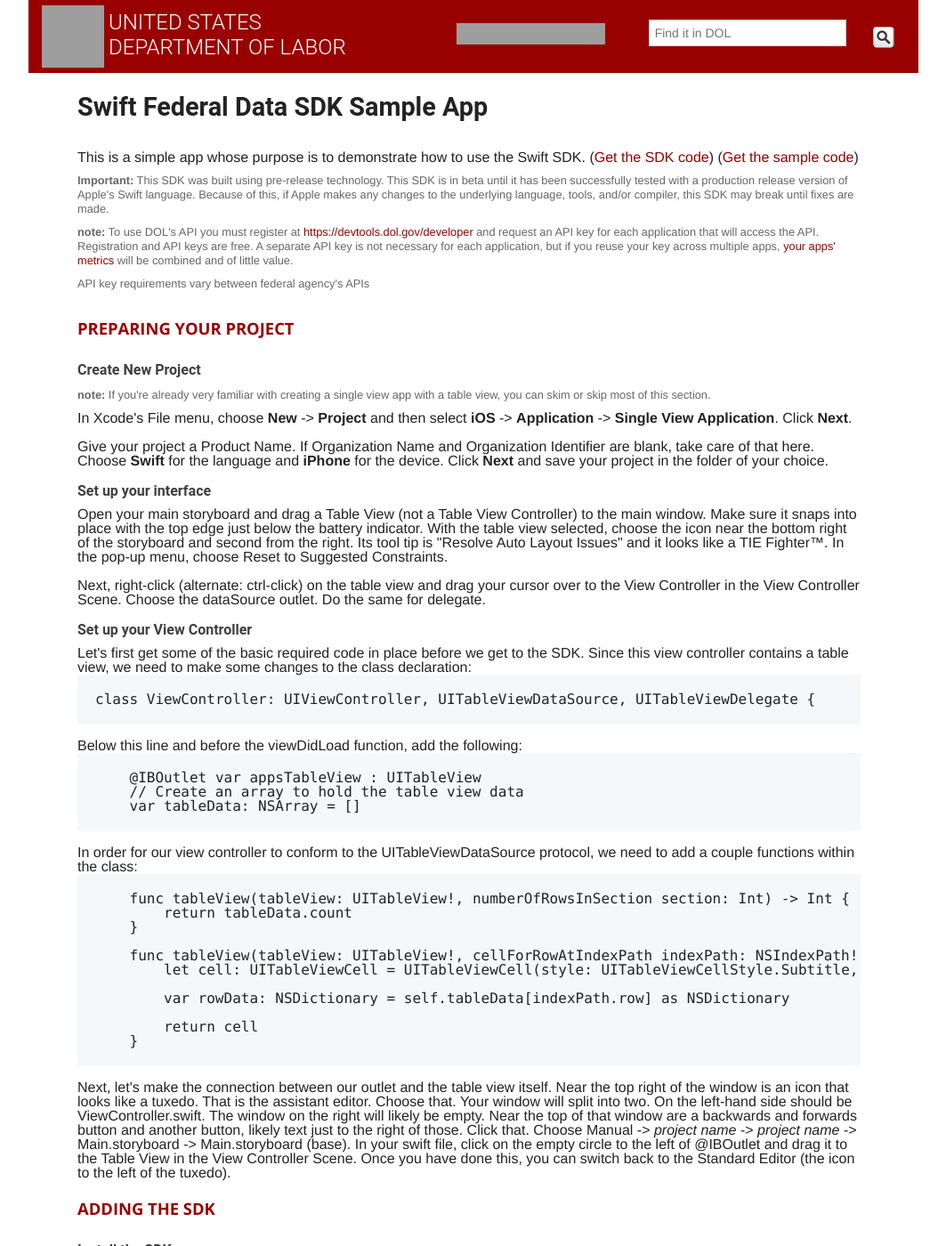
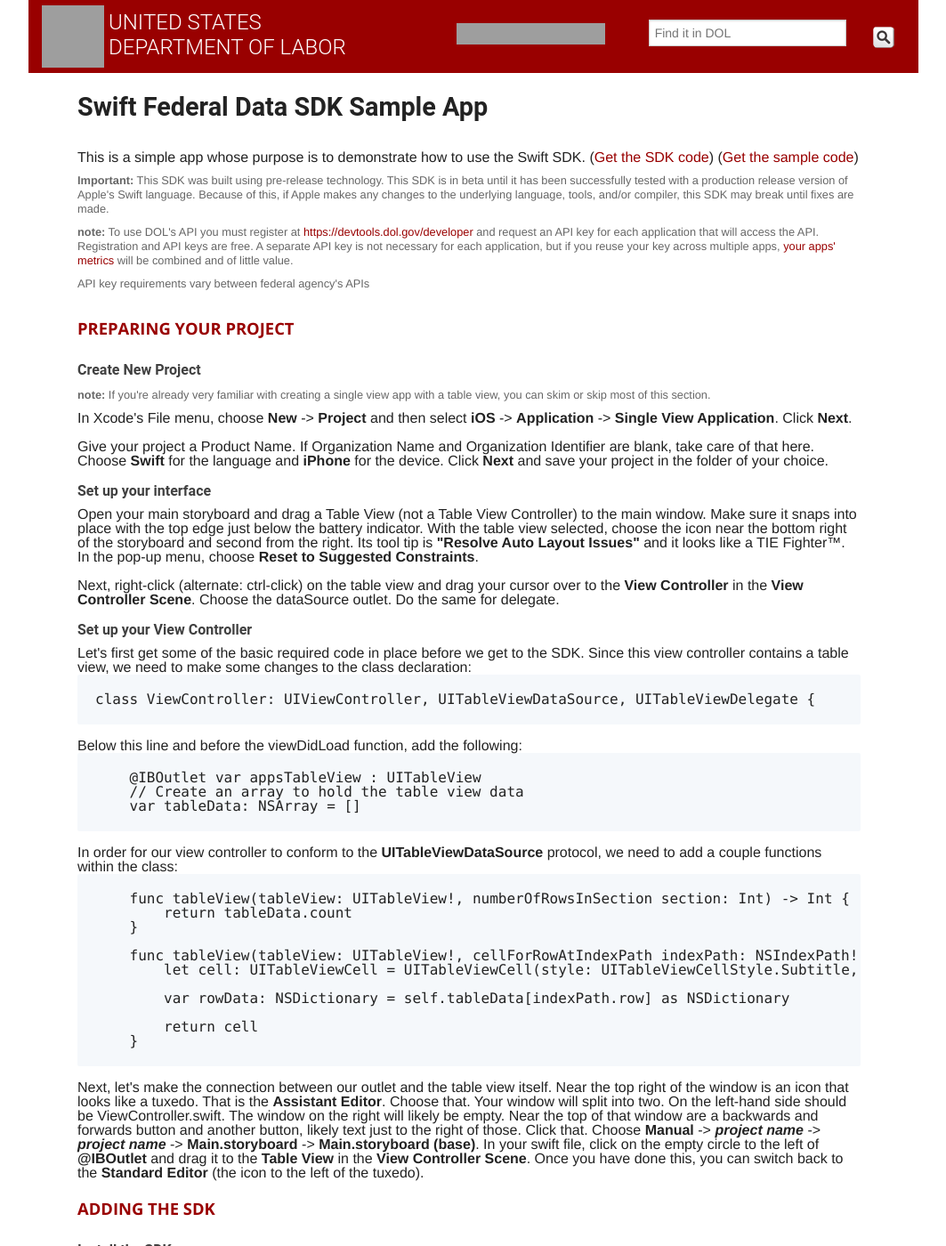
Before and after one commit to USDepartmentofLabor/Swift-Sample-App, a Jekyll site: the page built from index.html, in a window 1280 px wide and 1400 px high. Shown: the whole window at 89% size, without its empty margins (108-1171 px from the left). Built offline with Jekyll 4.4.1, drawn with Linux system fonts in a browser that asks for light colours; nearby versions of some CDN libraries; grey boxes are pictures that could not be loaded.

Commit message:
Formatting changes (strong) to enhance readability.

```diff
--- a/index.html
+++ b/index.html
@@ -23,8 +23,8 @@
 In Xcode's File menu, choose <strong>New</strong> -&gt; <strong>Project</strong> and then select <strong>iOS</strong> -&gt; <strong>Application</strong> -&gt; <strong>Single View Application</strong>.  Click <strong>Next</strong>.<br><br>
 Give your project a Product Name.  If Organization Name and Organization Identifier are blank, take care of that here.  Choose <strong>Swift</strong> for the language and <strong>iPhone</strong> for the device.  Click <strong>Next</strong> and save your project in the folder of your choice.<br><br>
 <h3 class="subtitle">Set up your interface</h3>
-Open your main storyboard and drag a Table View (not a Table View Controller) to the main window.  Make sure it snaps into place with the top edge just below the battery indicator.  With the table view selected, choose the icon near the bottom right of the storyboard and second from the right.  Its tool tip is "Resolve Auto Layout Issues" and it looks like a TIE Fighter&trade;.  In the pop-up menu, choose Reset to Suggested Constraints.<br><br>
-Next, right-click (alternate: ctrl-click) on the table view and drag your cursor over to the View Controller in the View Controller Scene.  Choose the dataSource outlet.  Do the same for delegate.<br><br>
+Open your main storyboard and drag a Table View (not a Table View Controller) to the main window.  Make sure it snaps into place with the top edge just below the battery indicator.  With the table view selected, choose the icon near the bottom right of the storyboard and second from the right.  Its tool tip is <strong>"Resolve Auto Layout Issues"</strong> and it looks like a TIE Fighter&trade;.  In the pop-up menu, choose <strong>Reset to Suggested Constraints</strong>.<br><br>
+Next, right-click (alternate: ctrl-click) on the table view and drag your cursor over to the <strong>View Controller</strong> in the <strong>View Controller Scene</strong>.  Choose the dataSource outlet.  Do the same for delegate.<br><br>
 <h3 class="subtitle">Set up your View Controller</h3>
 Let's first get some of the basic required code in place before we get to the SDK.  Since this view controller contains a table view, we need to make some changes to the class declaration:
 
@@ -34,7 +34,7 @@
     // Create an array to hold the table view data
     var tableData: NSArray = []
 </pre><br>
-In order for our view controller to conform to the UITableViewDataSource protocol, we need to add a couple functions within the class:
+In order for our view controller to conform to the <strong>UITableViewDataSource</strong> protocol, we need to add a couple functions within the class:
 <pre class="prettyprint">    func tableView(tableView: UITableView!, numberOfRowsInSection section: Int) -> Int {
         return tableData.count
     }
@@ -47,7 +47,7 @@
         return cell
     }
 </pre><br>
-Next, let's make the connection between our outlet and the table view itself.  Near the top right of the window is an icon that looks like a tuxedo.  That is the assistant editor.  Choose that.  Your window will split into two.  On the left-hand side should be ViewController.swift.  The window on the right will likely be empty.  Near the top of that window are a backwards and forwards button and another button, likely text just to the right of those.  Click that.  Choose Manual -&gt; <i>project name</i> -&gt; <i>project name</i> -&gt; Main.storyboard -&gt; Main.storyboard (base).  In your swift file, click on the empty circle to the left of @IBOutlet and drag it to the Table View in the View Controller Scene.  Once you have done this, you can switch back to the Standard Editor (the icon to the left of the tuxedo).
+Next, let's make the connection between our outlet and the table view itself.  Near the top right of the window is an icon that looks like a tuxedo.  That is the <strong>Assistant Editor</strong>.  Choose that.  Your window will split into two.  On the left-hand side should be ViewController.swift.  The window on the right will likely be empty.  Near the top of that window are a backwards and forwards button and another button, likely text just to the right of those.  Click that.  Choose <strong>Manual</strong> -&gt; <strong><i>project name</i></strong> -&gt; <strong><i>project name</i></strong> -&gt; <strong>Main.storyboard</strong> -&gt; <strong>Main.storyboard (base)</strong>.  In your swift file, click on the empty circle to the left of <strong>@IBOutlet</strong> and drag it to the <strong>Table View</strong> in the <strong>View Controller Scene</strong>.  Once you have done this, you can switch back to the <strong>Standard Editor</strong> (the icon to the left of the tuxedo).
 </div>
 </div>
   	<div class='limiter pad0y pad4x clearfix'>
```
